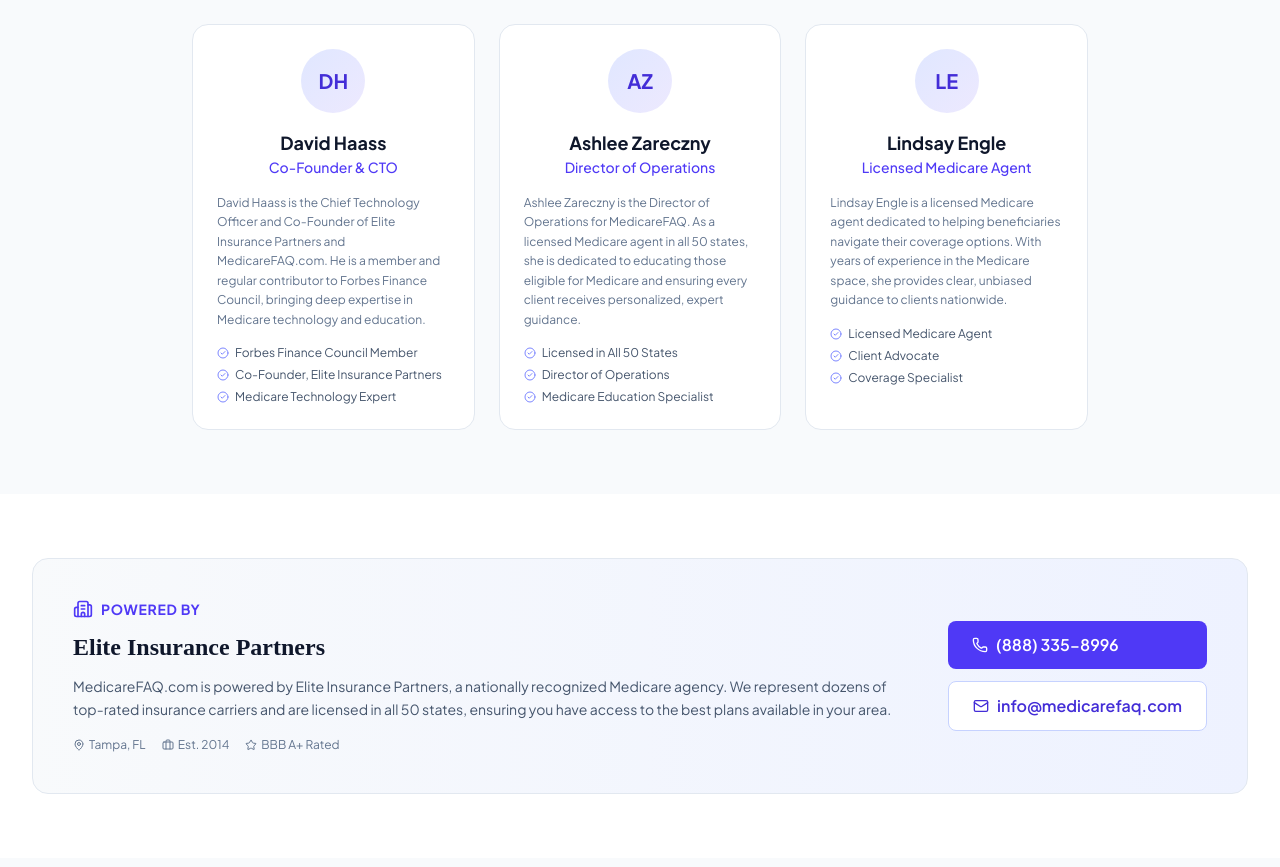
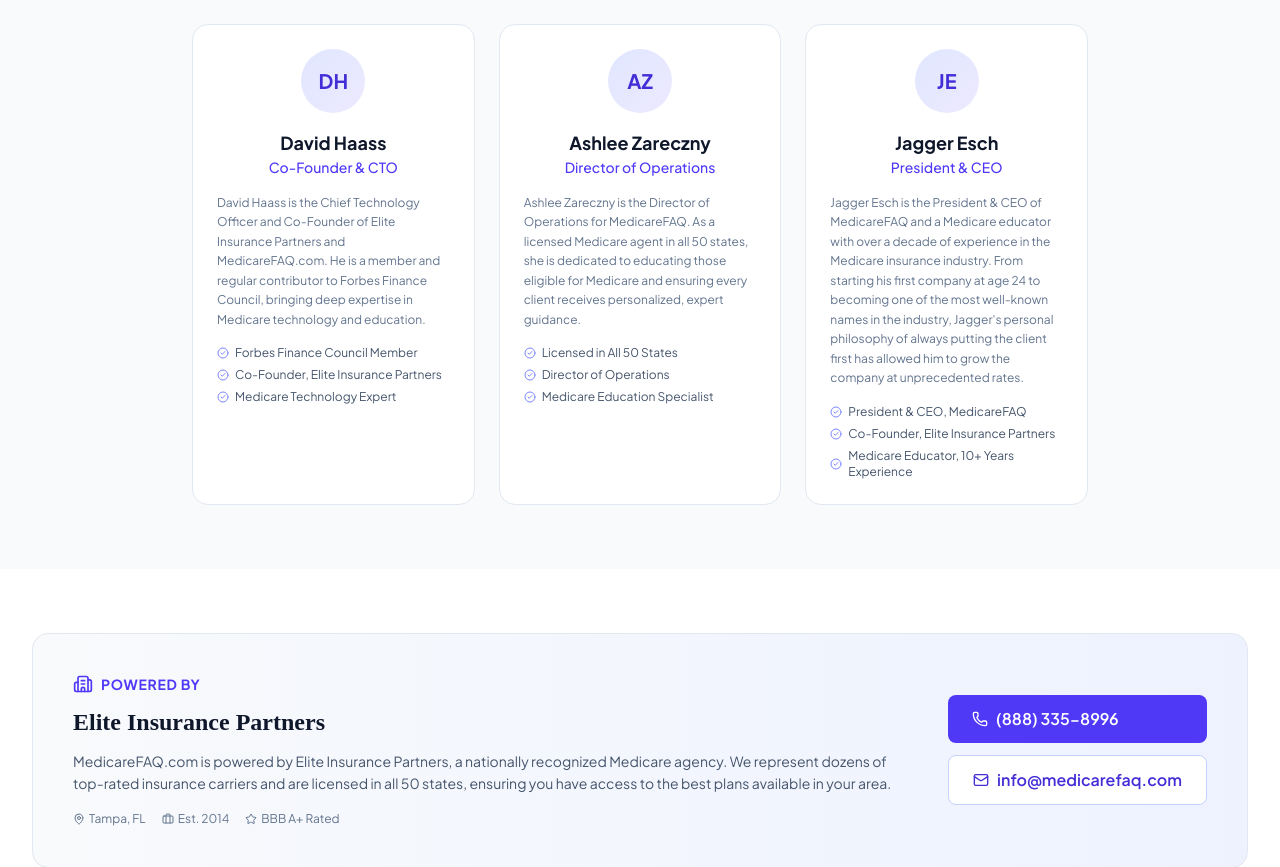
Before and after one commit to cboudreau-eip/medicarefaq-next, a Next.js app: page /library/about in a window 1280 px wide. Shown: the part 1460-2327 px from the top of the page. Built offline with nearby package versions, Linux system fonts and the light colour scheme.

Commit message:
library/about: replace Lindsay Engle with Jagger Esch (President & CEO) using details from live medicarefaq.com/about-us/

```diff
--- a/src/app/library/about/PageContent.tsx
+++ b/src/app/library/about/PageContent.tsx
@@ -40,10 +40,10 @@
     credentials: ["Licensed in All 50 States", "Director of Operations", "Medicare Education Specialist"],
   },
   {
-    name: "Lindsay Engle",
-    role: "Licensed Medicare Agent",
-    bio: "Lindsay Engle is a licensed Medicare agent dedicated to helping beneficiaries navigate their coverage options. With years of experience in the Medicare space, she provides clear, unbiased guidance to clients nationwide.",
-    credentials: ["Licensed Medicare Agent", "Client Advocate", "Coverage Specialist"],
+    name: "Jagger Esch",
+    role: "President & CEO",
+    bio: "Jagger Esch is the President & CEO of MedicareFAQ and a Medicare educator with over a decade of experience in the Medicare insurance industry. From starting his first company at age 24 to becoming one of the most well-known names in the industry, Jagger's personal philosophy of always putting the client first has allowed him to grow the company at unprecedented rates.",
+    credentials: ["President & CEO, MedicareFAQ", "Co-Founder, Elite Insurance Partners", "Medicare Educator, 10+ Years Experience"],
   },
 ];
 
```
